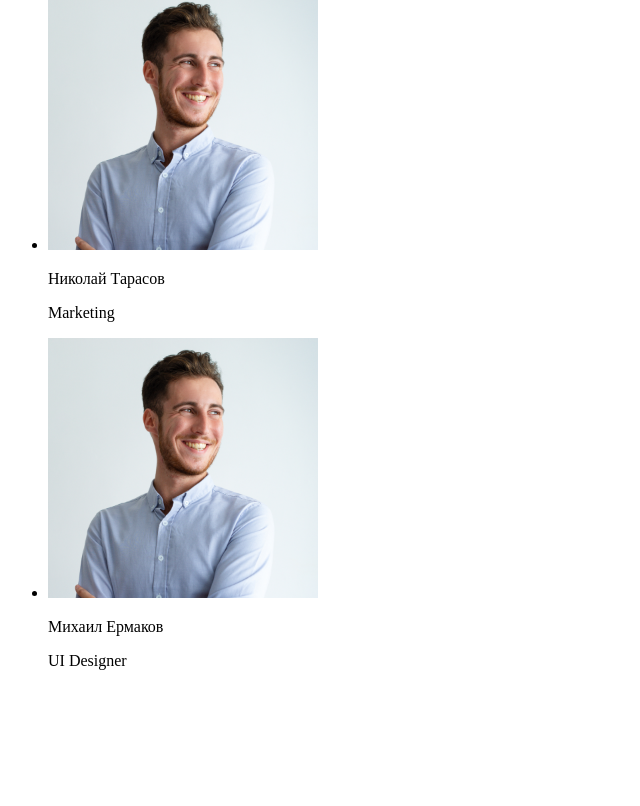
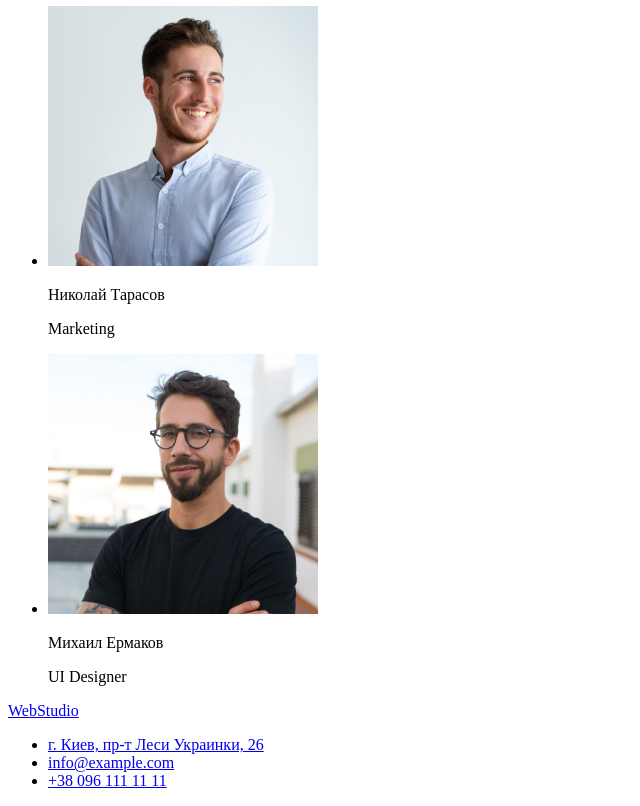
Before and after one commit to sptgin/goit-markup-hw-01, a plain HTML site: page index.html in a window 1280 px wide. Shown: the part 2044-2850 px from the top of the page, without its empty margins (0-640 px from the left). Before the commit the page ends 2730 px from the top, so only its background shows below. Drawn offline with Linux system fonts and the light colour scheme.

Commit message:
Добавляет footer
добавляет footer

```diff
--- a/index.html
+++ b/index.html
@@ -20,8 +20,8 @@
         <ul>
         <li><a href="mailto:info@devstudio.com">info@devstudio.com</a> </li>
         <li><a href="tel:+380961111111">+38 096 111 11 11</a> </li>
+        </ul>
         <div>здесь линия 1px - позже разберемся ...</div>
-        </ul>
  </header>
     <!-- Секция "Шапка"-->
     <div>
@@ -91,7 +91,7 @@
                 </div>
             </li>
             <li>
-                <div><img src="/images/webstudio-mainpage-person-tarasov.jpg" alt="Фото Ермакова" width="270">
+                <div><img src="/images/webstudio-mainpage-person-ermakov.jpg" alt="Фото Ермакова" width="270">
                     <p>Михаил Ермаков</p>
                     <p>UI Designer</p>
                 </div>
@@ -100,10 +100,13 @@
     </section>
 
 
-
-
-
-
-
+    <footer>
+        <a href="/">WebStudio</a>
+        <ul>
+            <li><a href="http://maps.google.com/?q=г. Киев, пр-т Леси Украинки, 26" target="_blank">г. Киев, пр-т Леси Украинки, 26</a> </li>
+            <li><a href="mailto:info@example.com">info@example.com</a> </li>
+            <li><a href="tel:+380961111111">+38 096 111 11 11</a> </li>
+        </ul>
+    </footer>
 </body>
 </html>
```
